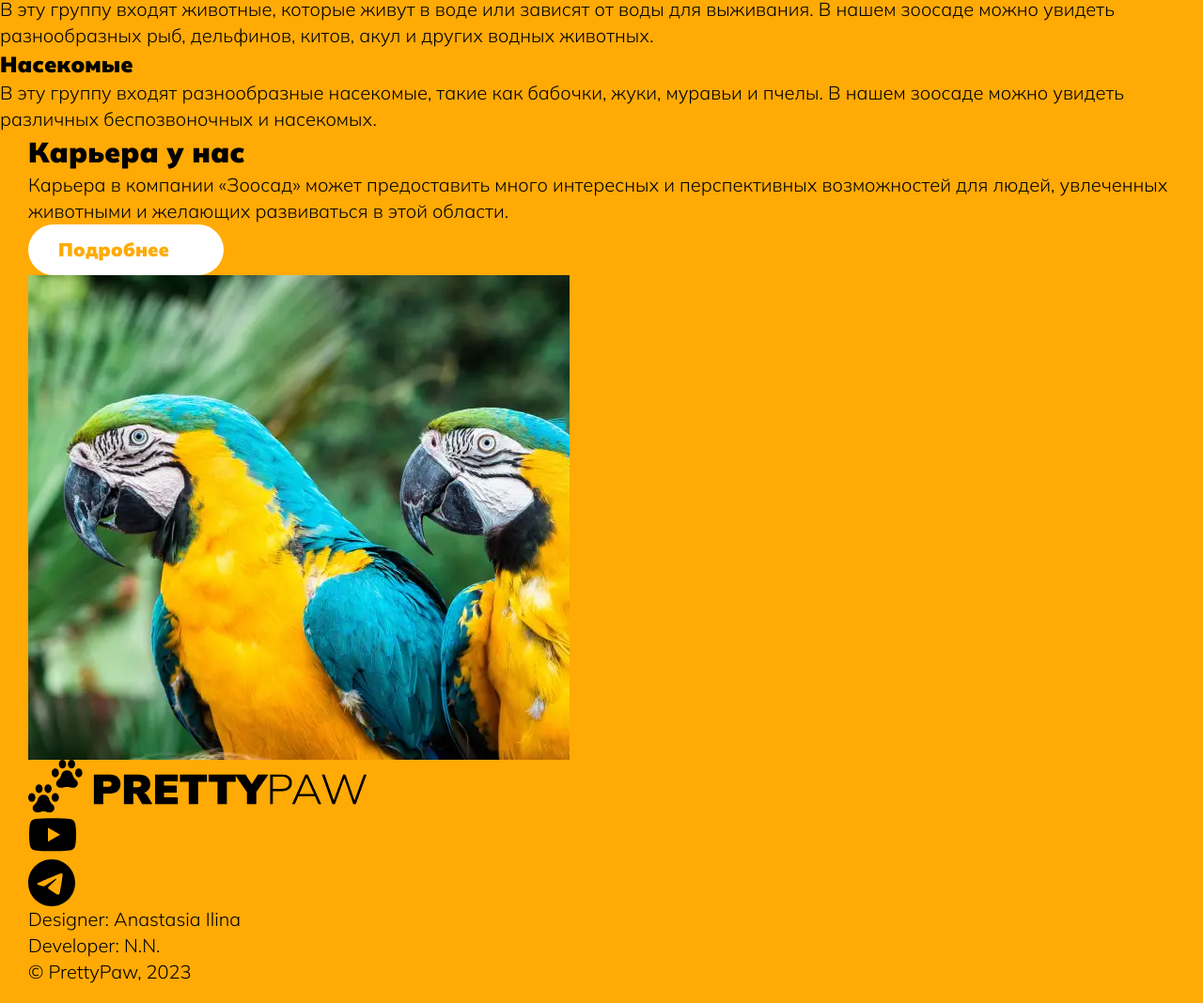
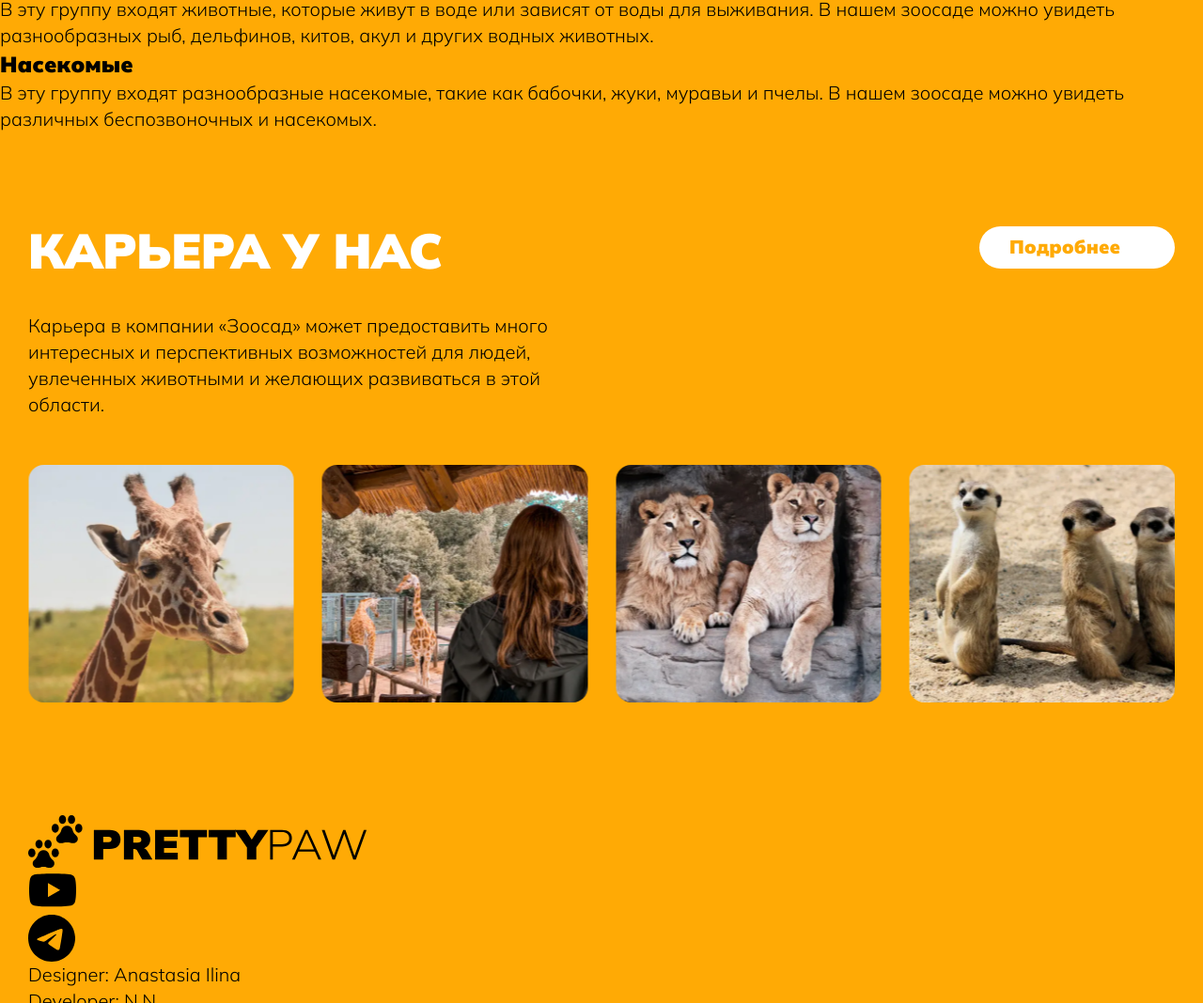
Before and after one commit to Veresk2n/PrettyPaw, a website built with webpack: page src/index.html in a window 1280 px wide. Shown: the part 1798-2866 px from the top of the page at 94% size. Built offline with nearby package versions, Linux system fonts and the light colour scheme; files whose address does not match are found by name.

Commit message:
add style to section 'career'

```diff
--- a/src/index.html
+++ b/src/index.html
@@ -233,21 +233,21 @@
               <li class="career__image-item swiper-slide">
                 <picture class="career__image-wrapper">
                   <source srcset="img/flamingos.webp" type="image/webp">
-                  <img class="career__image" src="img/flamingos.jpg" alt="two parrots" loading="lazy">
+                  <img class="career__image" src="img/flamingos.jpg" alt="flamingos" loading="lazy">
                 </picture>
               </li>
 
               <li class="career__image-item swiper-slide">
                 <picture class="career__image-wrapper">
                   <source srcset="img/zebra.webp" type="image/webp">
-                  <img class="career__image" src="img/zebra.jpg" alt="two parrots" loading="lazy">
+                  <img class="career__image" src="img/zebra.jpg" alt="a zebra" loading="lazy">
                 </picture>
               </li>
 
               <li class="career__image-item swiper-slide">
                 <picture class="career__image-wrapper">
                   <source srcset="img/elephant.webp" type="image/webp">
-                  <img class="career__image" src="img/elephant.jpg" alt="two parrots" loading="lazy">
+                  <img class="career__image" src="img/elephant.jpg" alt="an elephant" loading="lazy">
                 </picture>
               </li>
 
--- a/src/index.js
+++ b/src/index.js
@@ -14,7 +14,31 @@ slidersInit('.about__slider', {
         // bulletClass: 'about__bullet',
         // bulletActiveClass: 'about__bullet-active'
     }
-})
+
+});
+
+slidersInit('.career__slider', {
+    pagination: {
+        el: '.career__slider-pagination',
+        // bulletClass: 'about__bullet',
+        // bulletActiveClass: 'about__bullet-active'
+    },
+    breakpoints: {
+        768: {
+            slidesPerView: 3,
+            spaceBetween: 20
+        },
+
+        1024: {
+            slidesPerView: 3,
+            spaceBetween: 26
+        },
+        1240: {
+            slidesPerView: 4,
+            spaceBetween: 30
+        }
+        }
+});
 
 const videoBG = document.querySelector('.video-bg');
 
--- a/src/index.scss
+++ b/src/index.scss
@@ -6,3 +6,4 @@
 @import 'style/navigation';
 @import 'style/hero';
 @import 'style/about';
+@import 'style/career';
--- /dev/null
+++ b/src/style/_career.scss
@@ -0,0 +1,93 @@
+.career {
+    padding-top: 80px;
+    padding-bottom: 60px;
+
+    @include lg {
+        padding-top: 100px;
+        padding-bottom: 120px;
+    }
+
+    &__content {
+        margin-bottom: 40px;
+
+        @include md {
+            display: grid;
+            grid-template-columns: 75% minmax(155px, 209px,);
+            grid-template-rows: min-content;
+            grid-template-areas:
+                'title2         link2'
+                'description2   link2';
+            gap: 24px 21px;
+            justify-content: space-between;
+        }
+
+        @include lg {
+            gap: 40px 31px;
+            margin-bottom: 50px;
+        }
+
+        @include xl {
+            grid-template-columns: 50% 209px;
+        }
+    }
+
+    &__title {
+        font-weight: 1000;
+        font-size: 32px;
+        line-height: 1;
+        text-transform: uppercase;
+        color: $second;
+        margin-bottom: 24px;
+
+        @include md {
+            margin-bottom: 0;
+        }
+        @include lg {
+            margin-bottom: 0;
+            font-size: 52px;
+        }
+    }
+
+    &__description {
+        margin-bottom: 24px;
+
+        @include md {
+            grid-area: description2;
+            margin-bottom: 0;
+        }
+    }
+
+    &__link {
+        @include md {
+            grid-area: link2;
+            align-self: start;
+            padding-top: 12.5px;
+            padding-bottom: 12.5px;
+            justify-content: center;
+        }
+
+        @include lg {
+            justify-self: end;
+        }
+    }
+
+    // &__slider {
+    // }
+
+
+    // &__image-item {
+    // }
+
+    // &__image-wrapper {
+    // }
+
+    &__image {
+        border-radius: 16px;
+    }
+
+    &__slider-pagination {
+        @include md {
+            display: none;
+        }
+    }
+}
```
